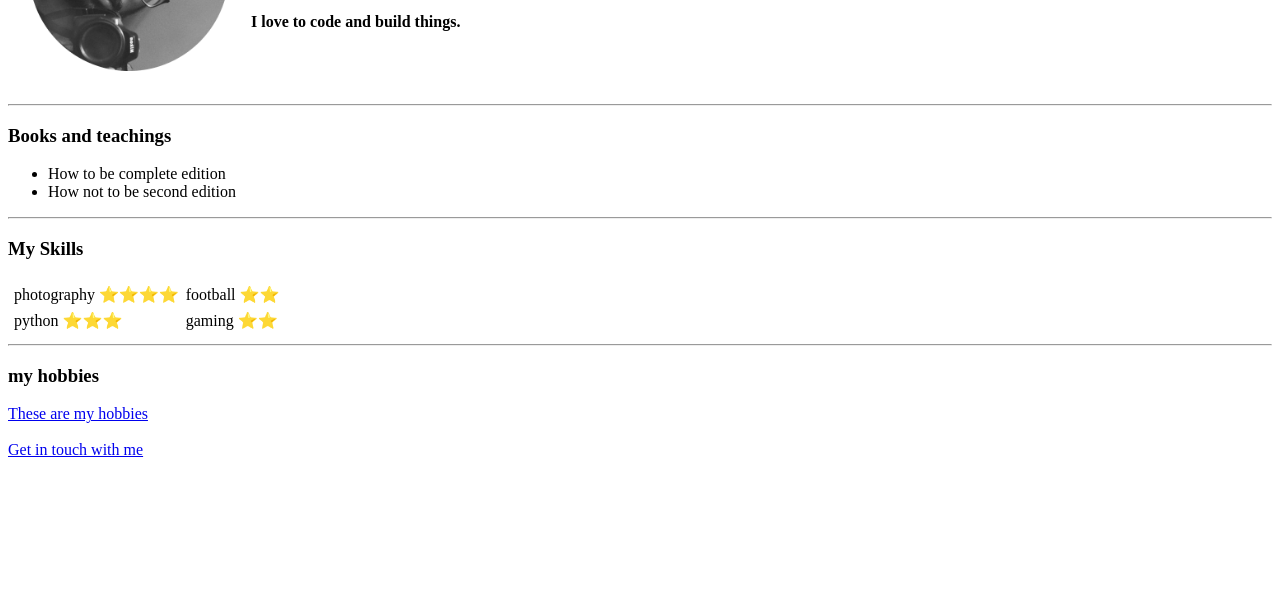
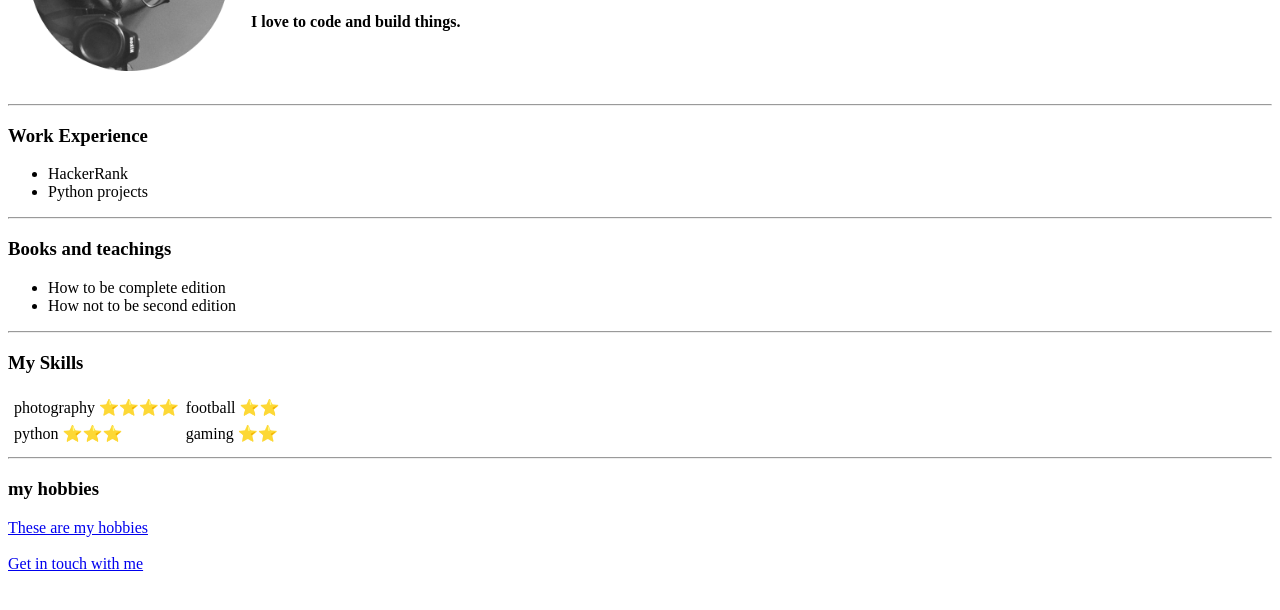
Before and after one commit to Gautham116006/C.V, a plain HTML site: page index.html in a window 1280 px wide. Shown: the part 158-768 px from the top of the page. Drawn offline with Linux system fonts and the light colour scheme.

Commit message:
Update index.html

```diff
--- a/index.html
+++ b/index.html
@@ -24,6 +24,16 @@
         </td>
       </tr>
     </table>
+    <hr />
+    <h3>Work Experience</h3>
+    <ul>
+      <li>
+        HackerRank
+      </li>
+      <li>
+        Python projects
+      </li>
+    </ul>
 
 
     <hr>
```
